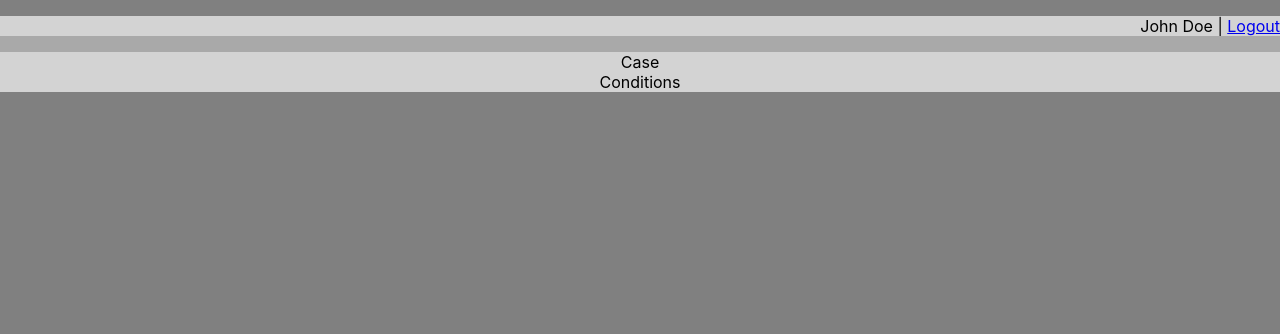
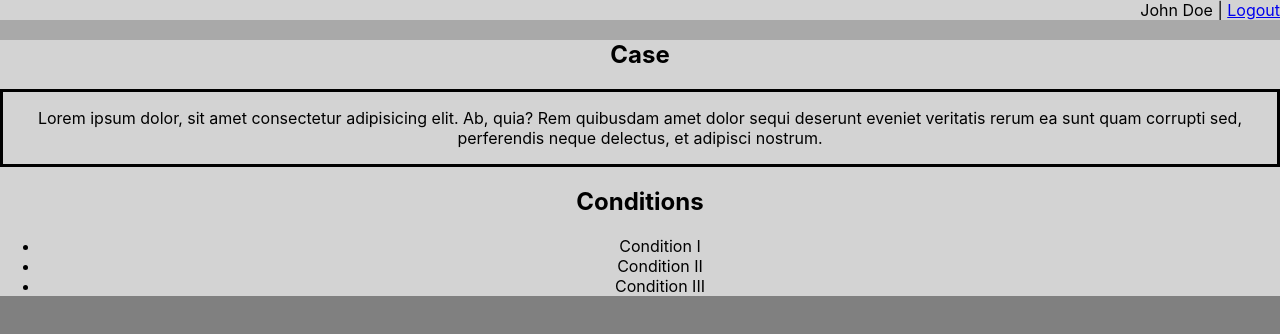
Before and after one commit to emerson-pereira/doctor-case-label, a React (Create React App) app in the folder frontend/: page / in a window 1280 px wide. Shown: the top 334 px of the page. Built offline with nearby package versions, Linux system fonts and the light colour scheme.

Commit message:
add placeholder content + semantic tags

```diff
--- a/frontend/src/components/Case/Style.css
+++ b/frontend/src/components/Case/Style.css
@@ -0,0 +1,3 @@
+.Case-Content {
+  border: 3px solid black;
+}
--- a/frontend/src/components/Case/index.tsx
+++ b/frontend/src/components/Case/index.tsx
@@ -3,9 +3,15 @@ import './Style.css';
 
 function Case() {
   return (
-    <div className="Case">
-      Case
-    </div>
+    <section className="Case">
+      <h2>Case</h2>
+
+      <div className='Case-Content'>
+        <p>
+          Lorem ipsum dolor, sit amet consectetur adipisicing elit. Ab, quia? Rem quibusdam amet dolor sequi deserunt eveniet veritatis rerum ea sunt quam corrupti sed, perferendis neque delectus, et adipisci nostrum.
+        </p>
+      </div>
+    </section>
   );
 }
 
--- a/frontend/src/components/Conditions/index.tsx
+++ b/frontend/src/components/Conditions/index.tsx
@@ -3,9 +3,17 @@ import './Style.css';
 
 function Conditions() {
   return (
-    <div className="Conditions">
-      Conditions
-    </div>
+    <section className="Conditions">
+      <h2>Conditions</h2>
+
+      <div className='Conditions-List'>
+        <ul>
+          <li>Condition I</li>
+          <li>Condition II</li>
+          <li>Condition III</li>
+        </ul>
+      </div>
+    </section>
   );
 }
 
--- a/frontend/src/components/MainSection/index.tsx
+++ b/frontend/src/components/MainSection/index.tsx
@@ -5,10 +5,10 @@ import './Style.css';
 
 function MainSection() {
   return (
-    <div className="MainSection">
+    <main className="MainSection">
       <Case />
       <Conditions />
-    </div>
+    </main>
   );
 }
 
--- a/frontend/src/components/TopBar/index.tsx
+++ b/frontend/src/components/TopBar/index.tsx
@@ -3,13 +3,13 @@ import './Style.css';
 
 function TopBar() {
   return (
-    <div className="TopBar">
-      <p className='TopBar-Menu'>
+    <section className="TopBar">
+      <nav className='TopBar-Menu'>
         <span>John Doe</span>
         <span> | </span>
         <a href="#">Logout</a>
-      </p>
-    </div>
+      </nav>
+    </section>
   );
 }
 
```
